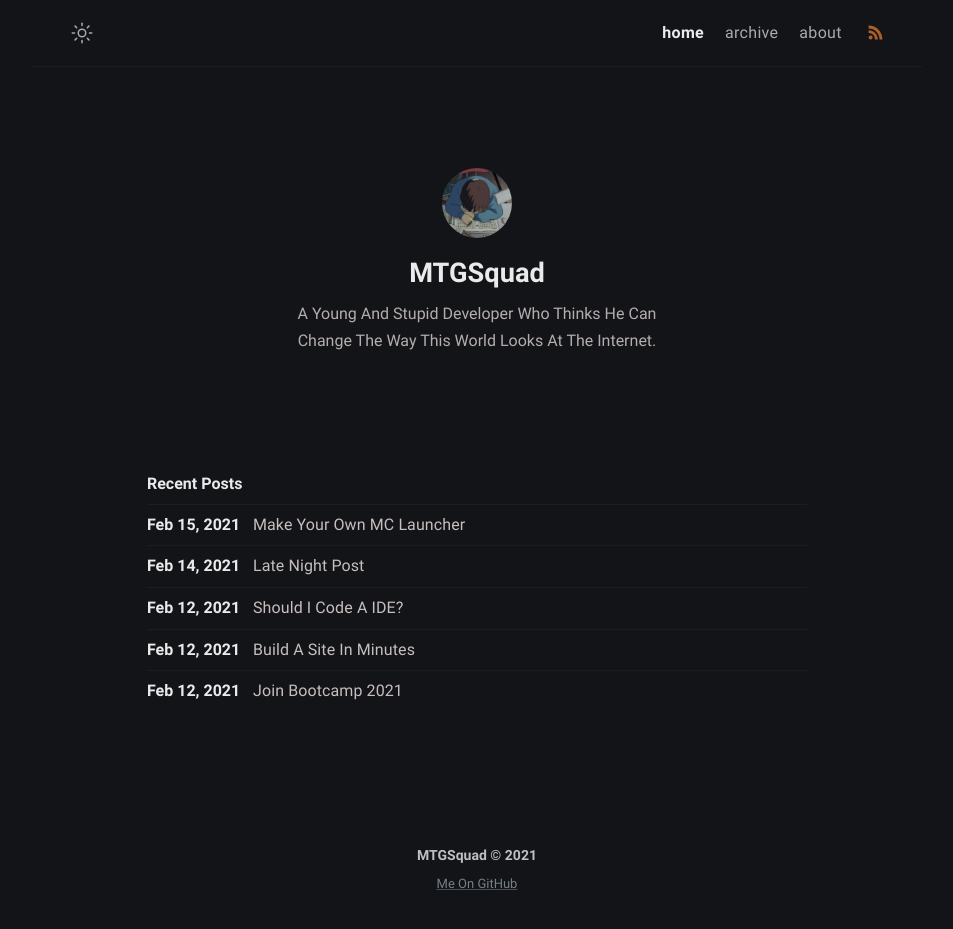
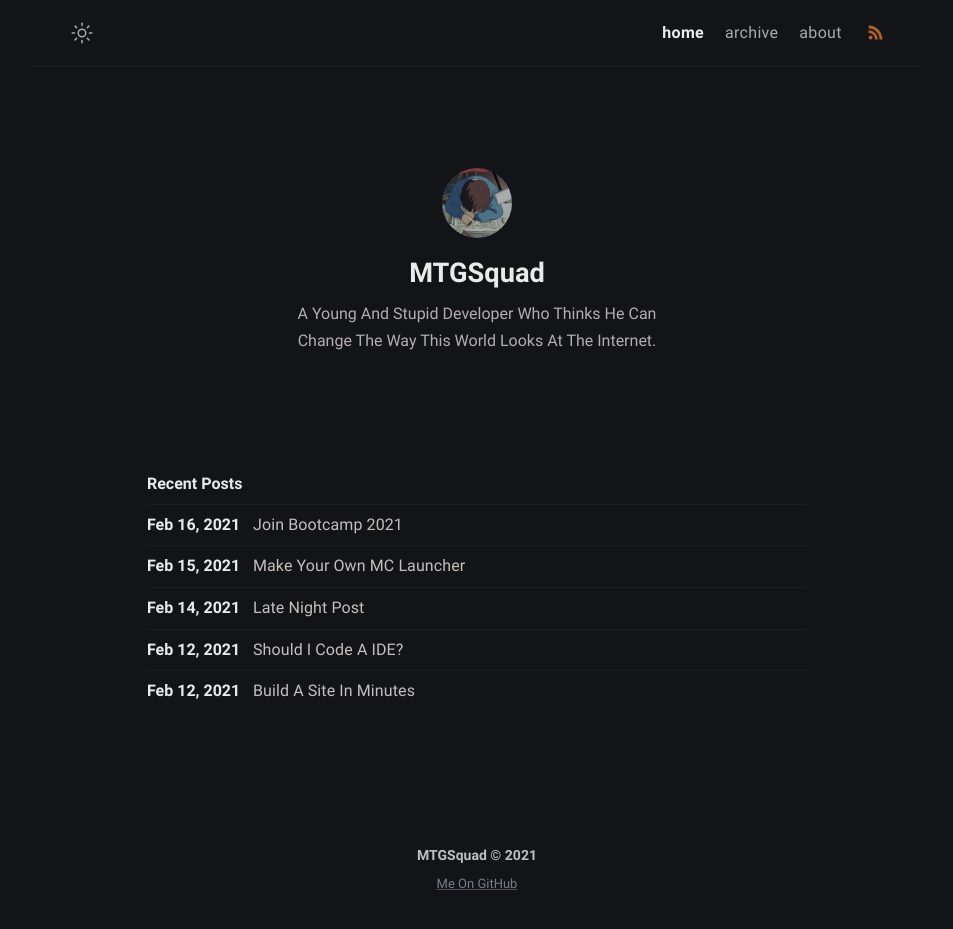
Before and after one commit to mtgsquad/blog, a Jekyll site: the page built from index.md, in a window 1280 px wide. Shown: the whole page, without its empty margins (163-1116 px from the left). Built offline with Jekyll 4.4.1, drawn with Linux system fonts in a browser that asks for light colours.

Commit message:
Update 2021-02-12-bootcamp-2021.md

```diff
--- a/_posts/bootcamp-2021/2021-02-12-bootcamp-2021.md
+++ b/_posts/bootcamp-2021/2021-02-12-bootcamp-2021.md
@@ -1,7 +1,7 @@
 ---
 layout: post
 title:  "Join Bootcamp 2021"
-date:   2021-02-12 05:15:20 +0700
+date:   2021-02-16 01:05:33 +0700
 categories: jekyll update
 ---
 ### This Is Not Owned By Me Or Anything, Credit Goes To [Panacloud](https://panacloud.ai/)
```
